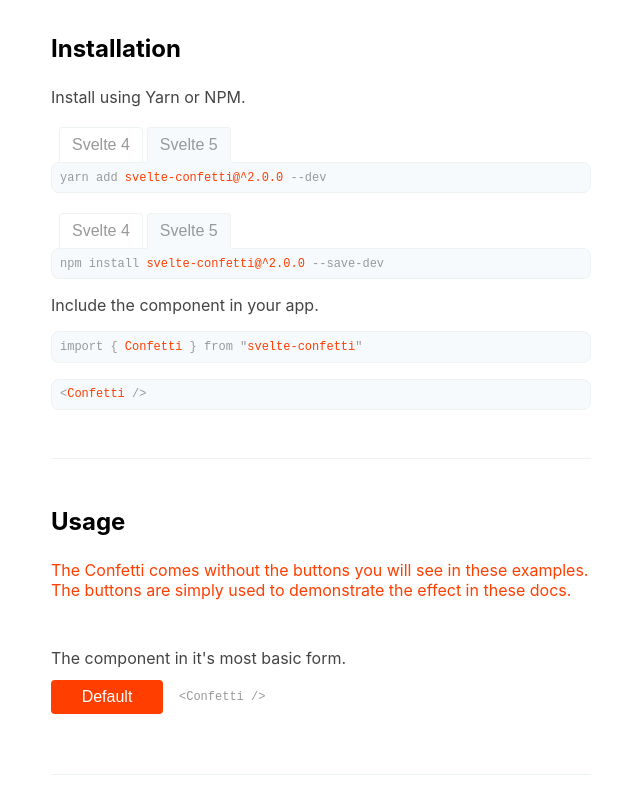
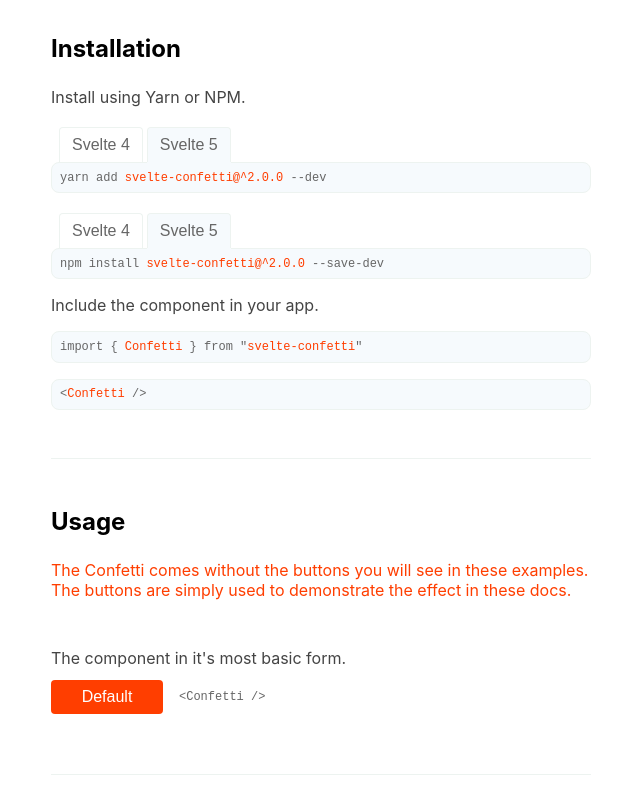
Before and after one commit to Mitcheljager/svelte-confetti, a SvelteKit app: page / in a window 1280 px wide. Shown: the part 840-1640 px from the top of the page, without its empty margins (319-959 px from the left). Built offline with nearby package versions, Linux system fonts and the light colour scheme.

Commit message:
docs: Adjust contrast of light fonts

```diff
--- a/src/routes/+page.svelte
+++ b/src/routes/+page.svelte
@@ -1068,7 +1068,7 @@
 		--primary: #ff3e00;
 		--primary-light: #ff602b;
 		--text-color: #444;
-		--text-color-light: #999;
+		--text-color-light: #666;
 		--text-color-lightest: black;
 		--border-color: #edf3f0;
 		--bg-well: #f6fafd;
--- a/src/routes/CodeBlock.svelte
+++ b/src/routes/CodeBlock.svelte
@@ -55,7 +55,7 @@
 	}
 
   .tab:hover {
-    filter: brightness(1);
+    color: var(--text-color-lightest);
   }
 
   .tab.active {
```
